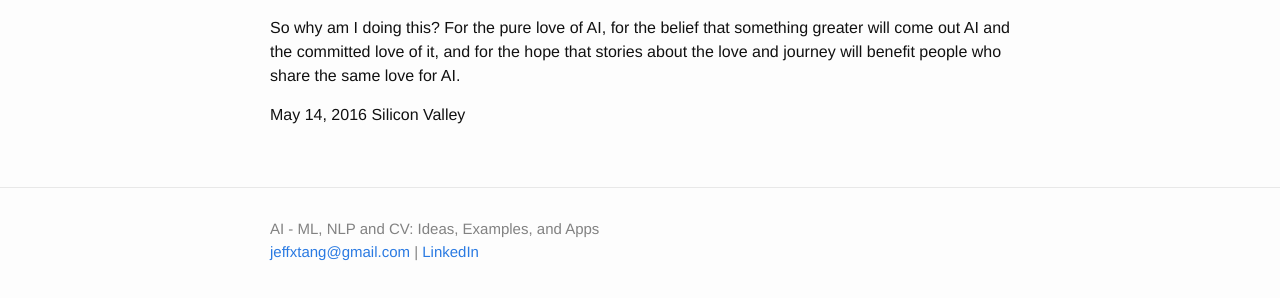
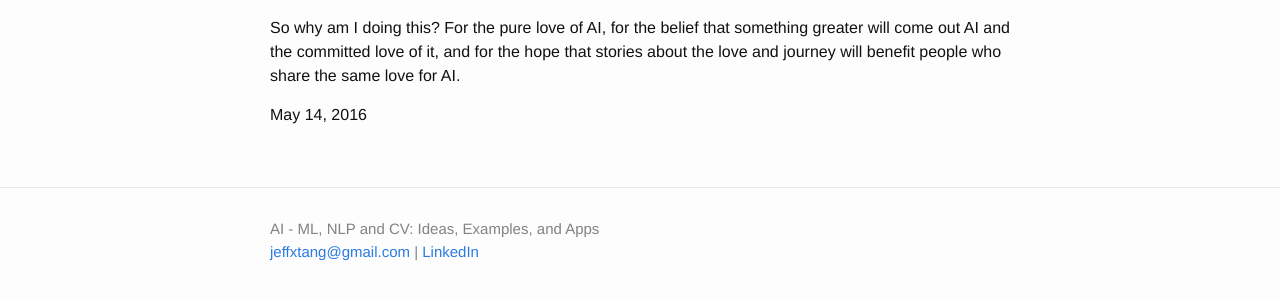
Before and after one commit to jeffxtang/jeffxtang.github.io, a Jekyll site: the page built from about.md, in a window 1280 px wide. Shown: the part 481-779 px from the top of the page. Built offline with Jekyll 4.4.1, drawn with Linux system fonts in a browser that asks for light colours.

Commit message:
about, config

```diff
--- a/_config.yml
+++ b/_config.yml
@@ -18,3 +18,4 @@ github_username:  jeffxtang
 # Build settings
 #markdown: redcarpet
 markdown: kramdown
+future: false
--- a/about.md
+++ b/about.md
@@ -13,4 +13,3 @@ I fell in love with AI and NLP more than two decades ago - yes that says how old
 So why am I doing this? For the pure love of AI, for the belief that something greater will come out AI and the committed love of it, and for the hope that stories about the love and journey will benefit people who share the same love for AI.
 
 May 14, 2016
-Silicon Valley
```
